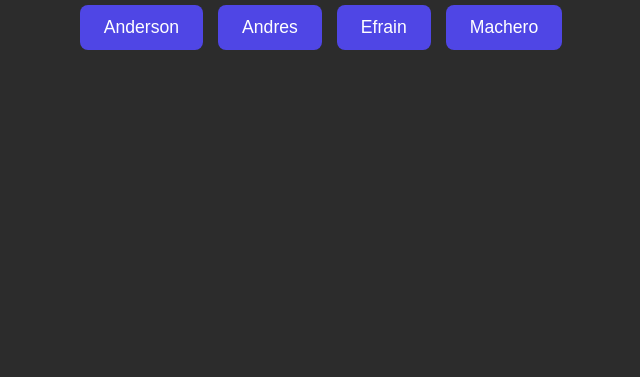
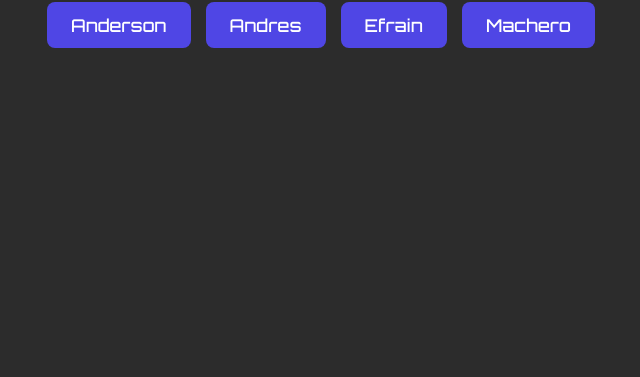
Before and after one commit to JOSESUCH/invitacion-juegos, a plain HTML site: page index.html in a window 1280 px wide. Shown: the part 423-800 px from the top of the page, without its empty margins (319-959 px from the left). Drawn offline with Linux system fonts and the light colour scheme.

Commit message:
Update index.html
se añadieron animaciones y algunos cambios como tipo de letra

```diff
--- a/index.html
+++ b/index.html
@@ -4,9 +4,13 @@
   <meta charset="UTF-8" />
   <meta name="viewport" content="width=device-width, initial-scale=1.0"/>
   <title>¿Vamos a jugar?</title>
+
+  <!-- Fuente tipo gamer -->
+  <link href="https://fonts.googleapis.com/css2?family=Orbitron:wght@500&display=swap" rel="stylesheet">
+
   <style>
     body {
-      font-family: 'Segoe UI', sans-serif;
+      font-family: 'Orbitron', sans-serif;
       margin: 0;
       padding: 0;
       display: flex;
@@ -38,6 +42,7 @@
       border-radius: 8px;
       cursor: pointer;
       transition: transform 0.2s, opacity 0.3s;
+      font-family: 'Orbitron', sans-serif;
     }
 
     button:hover {
```
